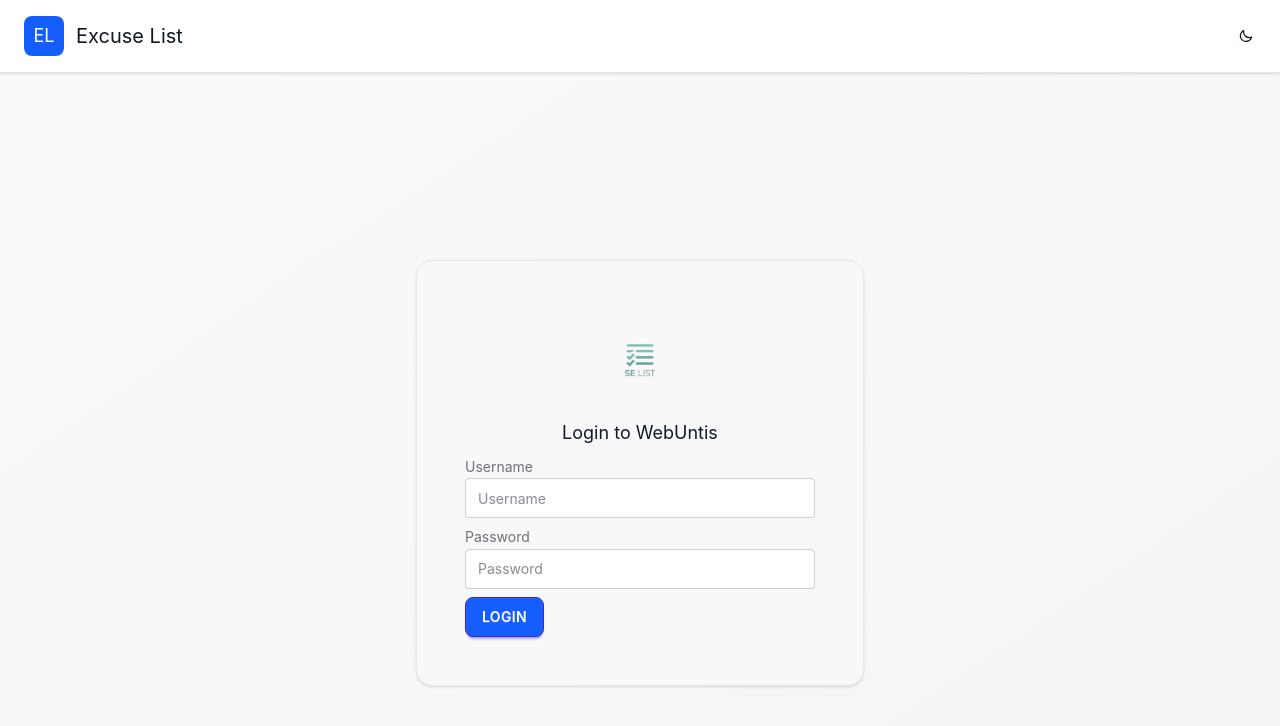
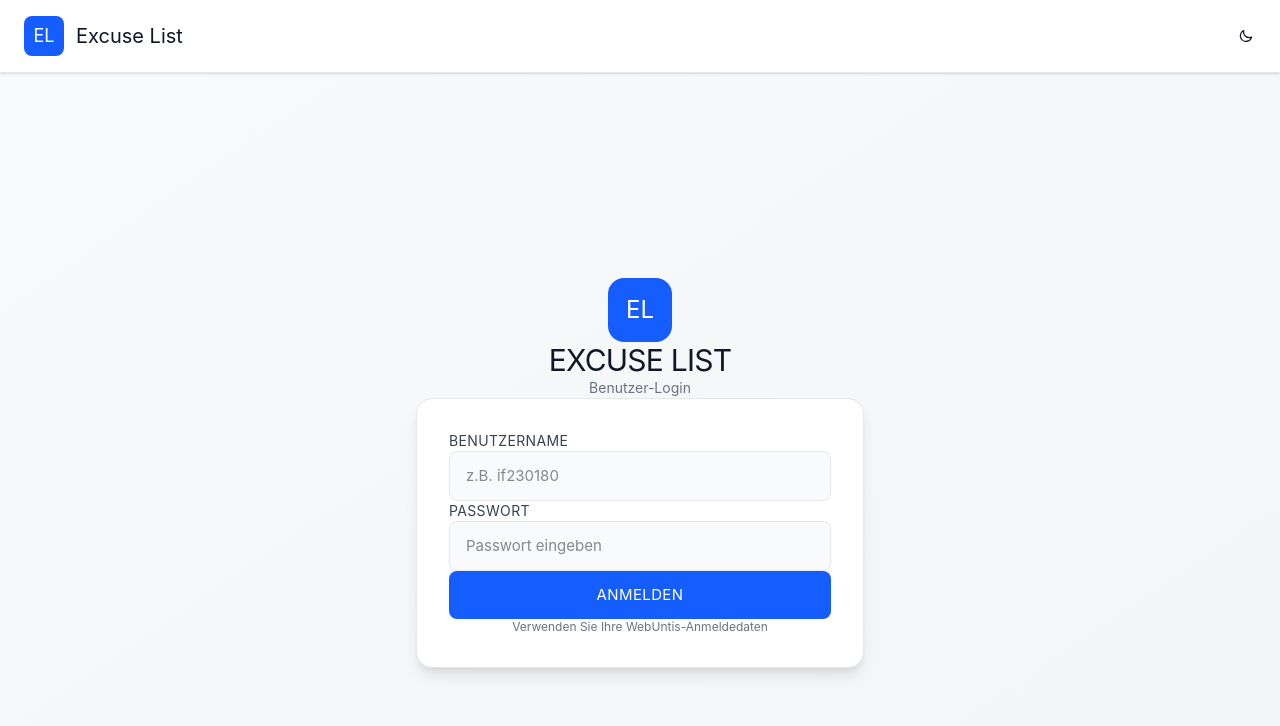
Before and after one commit to 2526-wmc-3bhif-classroom-org/sommerprojekt-wmc-simpleexcuselist, a Vue app in the folder excuse-list/: page / in a window 1280 px wide. Shown: the top 726 px of the page. Built offline with nearby package versions, Linux system fonts and the light colour scheme; the HTML template or start-up script is replaced by a standard one.

Commit message:
design: overhaul login and student view (Commit 2/5)

```diff
--- a/excuse-list/src/components/Login.vue
+++ b/excuse-list/src/components/Login.vue
@@ -40,48 +40,67 @@
 </script>
 
 <template>
-  <div class="flex items-center justify-center min-h-screen">
-    <div class="card bg-base-200 w-full max-w-md shadow-xl p-6">
-      <figure class="px-10 pt-10">
-        <img src="../../pictures/selist-transparent.png" alt="Logo" class="rounded-xl w-32" />
-      </figure>
-      <div class="card-body">
-        <h2 class="card-title justify-center mb-4">Login to WebUntis</h2>
+  <div class="min-h-screen flex items-center justify-center px-4">
+    <div class="w-full max-w-md">
+      <!-- Logo -->
+      <div class="text-center mb-8">
+        <div class="inline-flex items-center justify-center w-16 h-16 bg-blue-600 rounded-2xl mb-4">
+          <span class="text-white font-bold text-2xl">EL</span>
+        </div>
+        <h1 class="text-3xl font-black text-gray-900 uppercase tracking-tight">
+          Excuse List
+        </h1>
+        <p class="text-gray-500 text-sm mt-2">Benutzer-Login</p>
+      </div>
 
-        <div class="form-control">
-          <label class="label">
-            <span class="label-text">Username</span>
+      <!-- Card -->
+      <div class="bg-white rounded-2xl shadow-lg border border-gray-200 p-8 space-y-6">
+        <!-- Username Input -->
+        <div>
+          <label class="block text-sm font-bold text-gray-700 uppercase tracking-wide mb-2">
+            Benutzername
           </label>
           <input
             v-model="username"
             type="text"
-            class="input input-bordered w-full"
-            placeholder="Username"
+            class="w-full px-4 py-3 bg-gray-50 border border-gray-200 rounded-lg focus:outline-none focus:ring-2 focus:ring-blue-500 focus:bg-white transition"
+            placeholder="z.B. if230180"
             required
           />
         </div>
 
-        <div class="form-control mt-2">
-          <label class="label">
-            <span class="label-text">Password</span>
+        <!-- Password Input -->
+        <div>
+          <label class="block text-sm font-bold text-gray-700 uppercase tracking-wide mb-2">
+            Passwort
           </label>
           <input
             v-model="password"
             type="password"
-            class="input input-bordered w-full"
-            placeholder="Password"
+            class="w-full px-4 py-3 bg-gray-50 border border-gray-200 rounded-lg focus:outline-none focus:ring-2 focus:ring-blue-500 focus:bg-white transition"
+            placeholder="Passwort eingeben"
             required
             @keyup.enter="login"
           />
         </div>
 
-        <div v-if="error" class="text-error text-sm mt-2 text-center">
+        <!-- Error Message -->
+        <div v-if="error" class="bg-red-50 border border-red-200 rounded-lg px-4 py-3 text-sm text-red-600">
           {{ error }}
         </div>
 
-        <div class="form-control mt-6">
-          <button class="btn btn-primary" @click="login">Login</button>
-        </div>
+        <!-- Login Button -->
+        <button
+          @click="login"
+          class="w-full bg-blue-600 hover:bg-blue-700 text-white font-bold py-3 rounded-lg uppercase tracking-wide transition"
+        >
+          Anmelden
+        </button>
+
+        <!-- Footer Text -->
+        <p class="text-xs text-gray-500 text-center">
+          Verwenden Sie Ihre WebUntis-Anmeldedaten
+        </p>
       </div>
     </div>
   </div>
--- a/excuse-list/src/views/StudentView.vue
+++ b/excuse-list/src/views/StudentView.vue
@@ -109,90 +109,67 @@
 </script>
 
 <template>
-  <div class="p-6 bg-slate-50 min-h-screen text-slate-800">
-    <div class="max-w-[1600px] mx-auto flex justify-between items-center mb-10">
+  <div class="min-h-screen px-6 py-8">
+    <div class="max-w-4xl mx-auto">
+      <!-- Header -->
+      <div class="mb-8 flex justify-between items-start">
         <div>
-        <h1 class="text-3xl font-black text-slate-900 uppercase tracking-tighter">
-          Student Dashboard
+          <h1 class="text-4xl font-black text-gray-900 uppercase tracking-tight">
+            Meine Fehlstunden
           </h1>
-        <p class="text-slate-500 text-sm italic">Offene Fehlstunden</p>
+          <p class="text-gray-500 text-sm mt-2">Unentschuldigte Absenzen</p>
         </div>
-      <div class="bg-white px-6 py-3 rounded-2xl shadow-sm border border-slate-200 text-right">
-        <span class="text-slate-400 text-[10px] font-black uppercase block tracking-widest"
-          >Offen</span
-        >
-        <span class="text-2xl font-black text-blue-600">{{
-          absences.length
-        }}</span>
+        <div class="text-right bg-white rounded-xl px-6 py-4 shadow-sm border border-gray-200">
+          <div class="text-xs font-bold text-gray-400 uppercase tracking-wide">Offen</div>
+          <div class="text-3xl font-black text-blue-600">{{ absences.length }}</div>
         </div>
       </div>
 
-    <div class="max-w-[1600px] mx-auto space-y-6">
+      <!-- Content -->
+      <div class="space-y-6">
+        <!-- Loading -->
         <div v-if="loading" class="flex justify-center py-16">
-        <span class="loading loading-spinner loading-lg text-blue-600"></span>
-      </div>
-
-      <div
-        v-else-if="error"
-        class="bg-white border border-red-100 text-red-600 rounded-3xl shadow-sm px-8 py-6 flex items-center gap-3"
-      >
-        <div class="h-2 w-2 rounded-full bg-red-500"></div>
-        <div>
-          <p class="font-bold text-sm uppercase tracking-widest">
-            Fehler beim Laden
-          </p>
-          <p class="text-sm">{{ error }}</p>
+          <div class="text-center">
+            <div class="w-12 h-12 border-4 border-blue-200 border-t-blue-600 rounded-full animate-spin mx-auto mb-4"></div>
+            <p class="text-gray-500">Wird geladen...</p>
           </div>
         </div>
 
-      <div
-        v-else-if="absences.length === 0"
-        class="bg-white border border-emerald-100 rounded-3xl shadow-sm px-8 py-10 text-center"
-      >
-        <h2 class="text-xl font-black text-emerald-600 mb-2">
-          Keine unentschuldigten Fehlstunden
-        </h2>
-        <p class="text-slate-500">
-          Alles in Ordnung – es liegen aktuell keine offenen Fehlstunden vor.
-        </p>
+        <!-- Error -->
+        <div v-else-if="error" class="bg-red-50 border border-red-200 rounded-xl px-6 py-4">
+          <p class="font-bold text-red-900">Fehler beim Laden</p>
+          <p class="text-sm text-red-700 mt-1">{{ error }}</p>
         </div>
 
-      <div
-        v-else
-        class="w-full bg-white rounded-3xl shadow-xl border border-slate-200 overflow-hidden"
-      >
-        <table class="table w-full">
-          <thead class="bg-slate-50/50">
-            <tr class="text-slate-400 uppercase text-[11px] tracking-widest border-b border-slate-100">
-              <th class="py-5 px-10">#</th>
-              <th>Datum</th>
-              <th>Von</th>
-              <th>Bis</th>
-              <th class="text-center px-10">Aktion</th>
+        <!-- Empty State -->
+        <div v-else-if="absences.length === 0" class="bg-white rounded-xl px-8 py-12 text-center shadow-sm border border-gray-200">
+          <div class="text-4xl mb-4">✓</div>
+          <h2 class="text-2xl font-bold text-green-600">Keine offenen Fehlstunden</h2>
+          <p class="text-gray-500 mt-2">Super! Es liegen aktuell keine unentschuldigten Fehlstunden vor.</p>
+        </div>
+
+        <!-- Table -->
+        <div v-else class="bg-white rounded-xl shadow-sm border border-gray-200 overflow-hidden">
+          <table class="w-full">
+            <thead class="bg-gray-50 border-b border-gray-200">
+              <tr>
+                <th class="px-6 py-4 text-left text-xs font-bold text-gray-500 uppercase tracking-wide">#</th>
+                <th class="px-6 py-4 text-left text-xs font-bold text-gray-500 uppercase tracking-wide">Datum</th>
+                <th class="px-6 py-4 text-left text-xs font-bold text-gray-500 uppercase tracking-wide">Von</th>
+                <th class="px-6 py-4 text-left text-xs font-bold text-gray-500 uppercase tracking-wide">Bis</th>
+                <th class="px-6 py-4 text-center text-xs font-bold text-gray-500 uppercase tracking-wide">Aktion</th>
               </tr>
             </thead>
-          <tbody>
-            <tr
-              v-for="(absence, index) in absences"
-              :key="absence.id"
-              class="hover:bg-blue-50/20 transition-colors border-b border-slate-50 last:border-0"
-            >
-              <td class="py-4 px-10 font-bold text-slate-700">
-                {{ index + 1 }}
-              </td>
-              <td class="text-slate-500 text-sm">
-                {{ formatDate(absence.date) }}
-              </td>
-              <td class="text-slate-500 text-sm">
-                {{ formatTime(absence.startTime) }}
-              </td>
-              <td class="text-slate-500 text-sm">
-                {{ formatTime(absence.endTime) }}
-              </td>
-              <td class="text-center px-10">
+            <tbody class="divide-y divide-gray-100">
+              <tr v-for="(absence, index) in absences" :key="absence.id" class="hover:bg-blue-50/50 transition">
+                <td class="px-6 py-4 font-bold text-gray-900">{{ index + 1 }}</td>
+                <td class="px-6 py-4 text-sm text-gray-700">{{ formatDate(absence.date) }}</td>
+                <td class="px-6 py-4 text-sm text-gray-700">{{ formatTime(absence.startTime) }}</td>
+                <td class="px-6 py-4 text-sm text-gray-700">{{ formatTime(absence.endTime) }}</td>
+                <td class="px-6 py-4 text-center">
                   <button
-                  class="btn btn-sm rounded-xl btn-primary text-white font-bold uppercase text-[11px] tracking-widest"
                     @click="submitExcuse(absence.id)"
+                    class="bg-blue-600 hover:bg-blue-700 text-white px-4 py-2 rounded-lg text-xs font-bold uppercase tracking-wide transition"
                   >
                     Einreichen
                   </button>
@@ -202,20 +179,22 @@
           </table>
         </div>
 
-      <div v-if="!loading" class="flex justify-between items-center pt-4">
+        <!-- Footer Buttons -->
+        <div class="flex justify-between gap-4 pt-4">
           <button
-          class="btn btn-ghost rounded-xl text-xs uppercase font-bold text-slate-500 border border-slate-200 bg-white"
             @click="logout"
+            class="flex-1 bg-gray-100 hover:bg-gray-200 text-gray-900 px-6 py-3 rounded-lg font-bold uppercase text-sm transition"
           >
             Logout
           </button>
           <button
-          class="btn btn-primary rounded-xl text-xs uppercase font-black tracking-widest px-6"
             @click="fetchAbsences"
+            class="flex-1 bg-blue-600 hover:bg-blue-700 text-white px-6 py-3 rounded-lg font-bold uppercase text-sm transition"
           >
-          Refresh
+            Aktualisieren
           </button>
         </div>
       </div>
     </div>
+  </div>
 </template>
```
Lines whose indentation alone changed are shown as unchanged.
